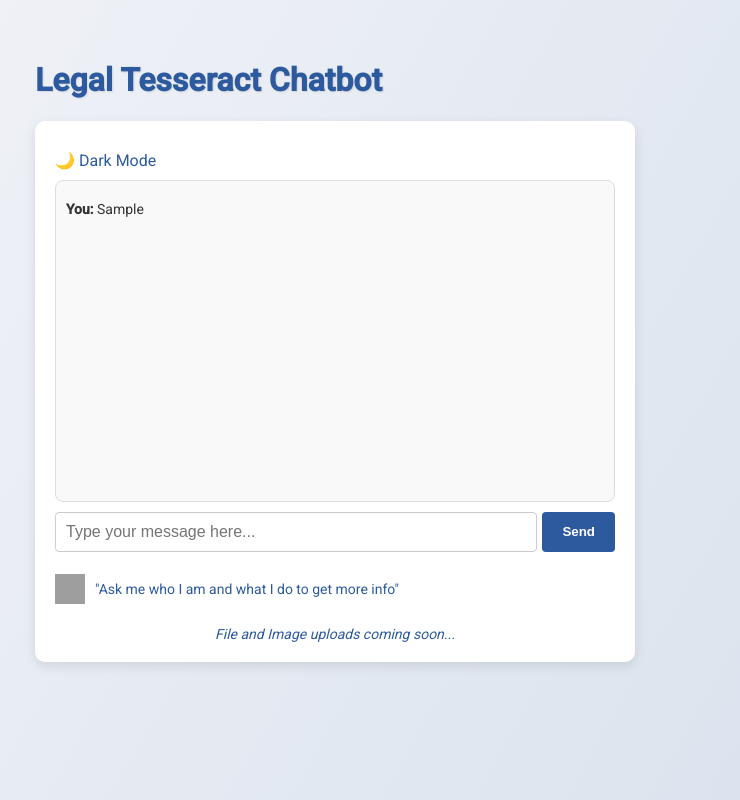
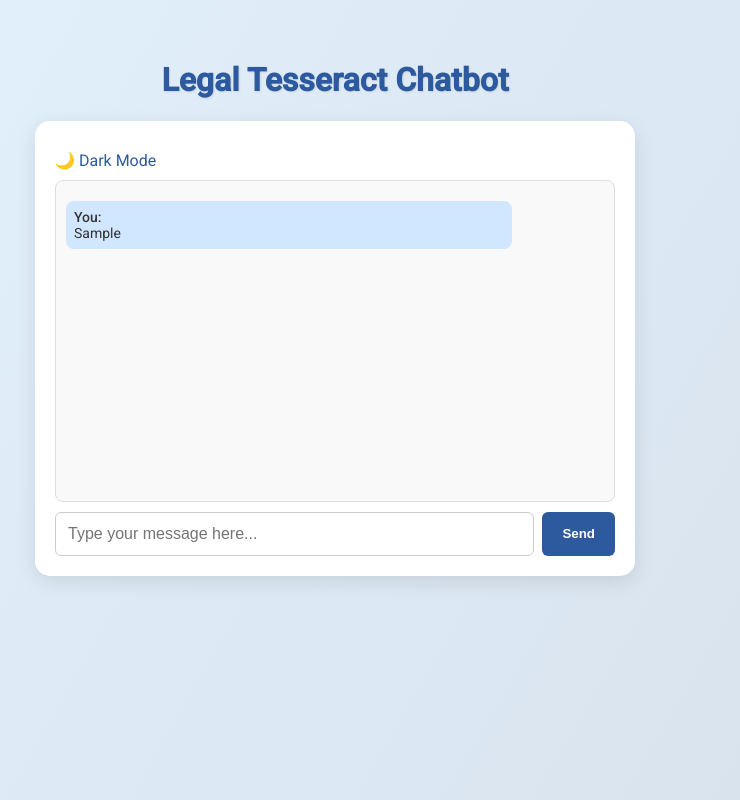
Before and after one commit to UnnayanMishra/Legal-Tesseract, a plain HTML site: page index.html in a window 1280 px wide. Both pictures are taken after typing "Sample" into the empty fields and a click on the button "Send". Shown: the whole page, without its empty margins (305-1045 px from the left). Drawn offline with Linux system fonts and the light colour scheme; no server answers; grey boxes are pictures that could not be loaded.

Commit message:
Better index.html

```diff
--- a/index.html
+++ b/index.html
@@ -9,13 +9,20 @@
         /* General Styling */
         body {
             font-family: 'Roboto', sans-serif;
-            background: linear-gradient(120deg, #f4f4f9, #d7e1ec);
+            background: linear-gradient(120deg, #e3f2fd, #d7e1ec);
             color: #333;
             display: flex;
             flex-direction: column;
             align-items: center;
             margin: 0;
             height: 100vh;
+            transition: background 0.3s ease, color 0.3s ease;
+        }
+
+        /* Dark Mode Styling */
+        body.dark-mode {
+            background: linear-gradient(120deg, #1e1e1e, #2d2d2d);
+            color: #e3e3e3;
         }
 
         /* Loader */
@@ -57,15 +64,23 @@
         h1 {
             color: #2d5a9f;
             text-shadow: 1px 1px 2px rgba(0, 0, 0, 0.1);
+            font-size: 2rem;
+            text-align: center;
         }
 
         /* Chatbox Container */
         #chatContainer {
             background: #fff;
-            border-radius: 10px;
-            box-shadow: 0 4px 12px rgba(0, 0, 0, 0.1);
+            border-radius: 15px;
+            box-shadow: 0 6px 20px rgba(0, 0, 0, 0.1);
             overflow: hidden;
             padding: 20px;
+            transition: background 0.3s ease, color 0.3s ease;
+        }
+
+        body.dark-mode #chatContainer {
+            background: #2c2c2c;
+            color: #e3e3e3;
         }
 
         /* Chatbox */
@@ -76,6 +91,78 @@
             border-radius: 8px;
             background: #f9f9f9;
             border: 1px solid #ddd;
+            transition: background 0.3s ease, border-color 0.3s ease;
+        }
+
+        body.dark-mode #chatbox {
+            background: #1e1e1e;
+            border-color: #555;
+        }
+
+        /* Chat Messages */
+        .chatMessage {
+            margin: 10px 0;
+            font-size: 14px;
+            word-wrap: break-word;
+            padding: 8px;
+            border-radius: 8px;
+            max-width: 80%;
+            animation: fadeIn 0.5s ease;
+        }
+
+        .chatMessage strong {
+            display: block;
+            font-weight: 500;
+        }
+
+        .chatMessage.user {
+            align-self: flex-end;
+            background-color: #d1e7ff;
+            color: #333;
+        }
+
+        .chatMessage.bot {
+            align-self: flex-start;
+            background-color: #eef3f8;
+            color: #333;
+        }
+
+        /* User Input Container */
+        #userInputContainer {
+            display: flex;
+            margin-top: 10px;
+        }
+
+        #userInput {
+            flex: 1;
+            padding: 12px;
+            border-radius: 6px;
+            border: 1px solid #ccc;
+            font-size: 16px;
+            margin-right: 8px;
+            transition: border-color 0.3s ease, box-shadow 0.3s ease;
+        }
+
+        #userInput:focus {
+            border-color: #2d5a9f;
+            box-shadow: 0 0 5px rgba(45, 90, 159, 0.5);
+            outline: none;
+        }
+
+        #sendButton {
+            padding: 12px 20px;
+            background-color: #2d5a9f;
+            color: #fff;
+            border: none;
+            border-radius: 6px;
+            cursor: pointer;
+            font-weight: bold;
+            transition: background 0.3s ease, transform 0.2s ease;
+        }
+
+        #sendButton:hover {
+            background-color: #244a7a;
+            transform: scale(1.05);
         }
 
         /* Dark Mode Toggle */
@@ -88,85 +175,28 @@
             margin: 10px 0;
         }
 
+        body.dark-mode .dark-toggle {
+            color: #d1e7ff;
+        }
+
         .dark-toggle input {
             display: none;
         }
 
-        /* User Input Container */
-        #userInputContainer {
-            display: flex;
-            margin-top: 10px;
-        }
+        /* Responsive Design */
+        @media (max-width: 480px) {
+            #chatbox {
+                height: 250px;
+            }
 
-        #userInput {
-            flex: 1;
-            padding: 10px;
-            border-radius: 4px;
-            border: 1px solid #ccc;
-            font-size: 16px;
-            margin-right: 5px;
-        }
+            #sendButton {
+                font-size: 14px;
+                padding: 10px 15px;
+            }
 
-        #sendButton {
-            padding: 10px 20px;
-            background-color: #2d5a9f;
-            color: #fff;
-            border: none;
-            border-radius: 4px;
-            cursor: pointer;
-            font-weight: bold;
-            transition: background 0.3s ease;
-        }
-
-        #sendButton:hover {
-            background-color: #244a7a;
-        }
-
-        /* Chat Messages */
-        .chatMessage {
-            margin: 10px 0;
-            font-size: 14px;
-            word-wrap: break-word;
-            animation: fadeIn 0.5s ease;
-        }
-
-        /* Chatbox Scrollbar */
-        #chatbox::-webkit-scrollbar {
-            width: 6px;
-        }
-
-        #chatbox::-webkit-scrollbar-track {
-            background: #f1f1f1;
-            border-radius: 10px;
-        }
-
-        #chatbox::-webkit-scrollbar-thumb {
-            background: #ccc;
-            border-radius: 10px;
-        }
-
-        /* Notification for Future Upload Feature */
-        #uploadNotification {
-            margin-top: 15px;
-            font-size: 14px;
-            color: #2d5a9f;
-            font-style: italic;
-            text-align: center;
-        }
-
-        /* Cute Character Message */
-        #characterMessage {
-            display: flex;
-            align-items: center;
-            gap: 10px;
-            margin-top: 15px;
-            font-size: 14px;
-            color: #2d5a9f;
-        }
-
-        #characterImage {
-            width: 30px;
-            height: 30px;
+            h1 {
+                font-size: 1.5rem;
+            }
         }
     </style>
 </head>
@@ -191,17 +221,6 @@
                 <input type="text" id="userInput" placeholder="Type your message here...">
                 <button id="sendButton">Send</button>
             </div>
-
-            <!-- Cute Character Recommendation -->
-            <div id="characterMessage">
-                <img id="characterImage" src="https://img.icons8.com/clouds/50/000000/question-mark.png" alt="Character">
-                <p>"Ask me who I am and what I do to get more info"</p>
-            </div>
-
-            <!-- File Upload Notification -->
-            <div id="uploadNotification">
-                File and Image uploads coming soon...
-            </div>
         </div>
     </div>
 
@@ -218,7 +237,7 @@
             const sendButton = document.getElementById("sendButton");
 
             async function sendMessage(message) {
-                chatbox.innerHTML += `<p class="chatMessage"><strong>You:</strong> ${message}</p>`;
+                chatbox.innerHTML += `<div class="chatMessage user"><strong>You:</strong> ${message}</div>`;
                 chatbox.scrollTop = chatbox.scrollHeight;
 
                 const response = await fetch("https://unnayanlegaltessearct.onrender.com/chat", {
@@ -228,7 +247,7 @@
                 });
 
                 const data = await response.json();
-                chatbox.innerHTML += `<p class="chatMessage"><strong>Bot:</strong> ${data.response}</p>`;
+                chatbox.innerHTML += `<div class="chatMessage bot"><strong>Bot:</strong> ${data.response}</div>`;
                 chatbox.scrollTop = chatbox.scrollHeight;
             }
 
```
